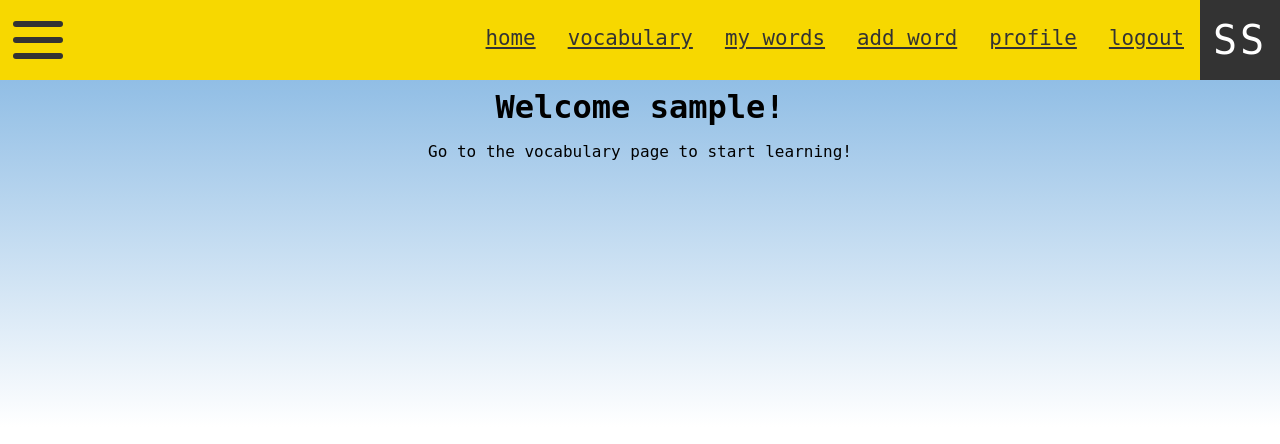
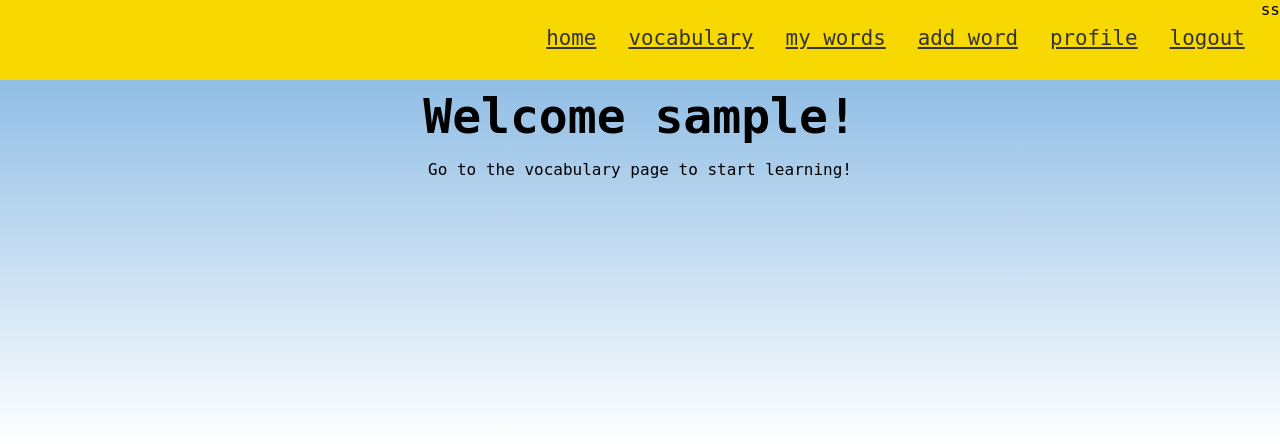
Before and after one commit to brandon-wallace/esp2eng, a Flask app: page /profile in a window 1280 px wide. Shown: the top 444 px of the page. Run offline with Flask 2, Linux system fonts and the light colour scheme; the visitor is signed in with stand-in values (Sample User, id 1); data comes from the database, SQL or seed files in the repository.

Commit message:
Add media query
Added a media query to accomidate for an extra menu item. Break
point set to 990px width.

Removed unnecessary code.

```diff
--- a/application/static/css/style.css
+++ b/application/static/css/style.css
@@ -80,6 +80,7 @@ button {
 
 header {
     width: 100%;
+    height: 80px;
     display: -webkit-box;
     display: -ms-flexbox;
     display: flex;
@@ -176,7 +177,7 @@ nav {
     width: 100%;
     border: solid;
     display: flex;
-    margin: 0 auto .5em auto;
+    margin: 1em auto 1em auto;
     max-width: 520px;
     font-weight: bold;
     border-radius: 4px;
@@ -188,6 +189,7 @@ nav {
 .message__text {
     flex: 2;
     margin: 8px;
+    font-size: 1.25rem;
     text-align: center;
 }
 
@@ -398,26 +400,6 @@ footer {
     text-decoration: underline;
 }
 
-.menu__user__initials {
-    width: 80px;
-    height: 80px;
-    display: flex;
-    font-size: 2.5rem;
-    align-items: center;
-    justify-content: center;
-}
-
-.initials {
-    width: 100%;
-    height: 100%;
-    color: #FFFFFF;
-    line-height: 80px;
-    text-align: center;
-    letter-spacing: 3px;
-    background-color: #333333;
-    text-transform: uppercase;
-}
-
 .page__header-1 {
     color: #1DE800;
     font-size: 5rem;
@@ -541,7 +523,7 @@ footer {
 }
 
 .text-lg {
-    font-size: 2rem;
+    font-size: 3rem;
 }
 
 .close {
@@ -574,7 +556,7 @@ footer {
 .bttn--outline {
     color: #0C00AC;
     border: 3px solid #0C00AC;
-    background-color: transparent;
+    background-color: #FFFFFF;
 }
 
 .header-2 {
@@ -694,3 +676,10 @@ footer {
         width: unset;
     }
 }
+
+
+@media only screen and (min-width: 990px) {
+    .hamburger {
+        display: none;
+    }
+}
```
